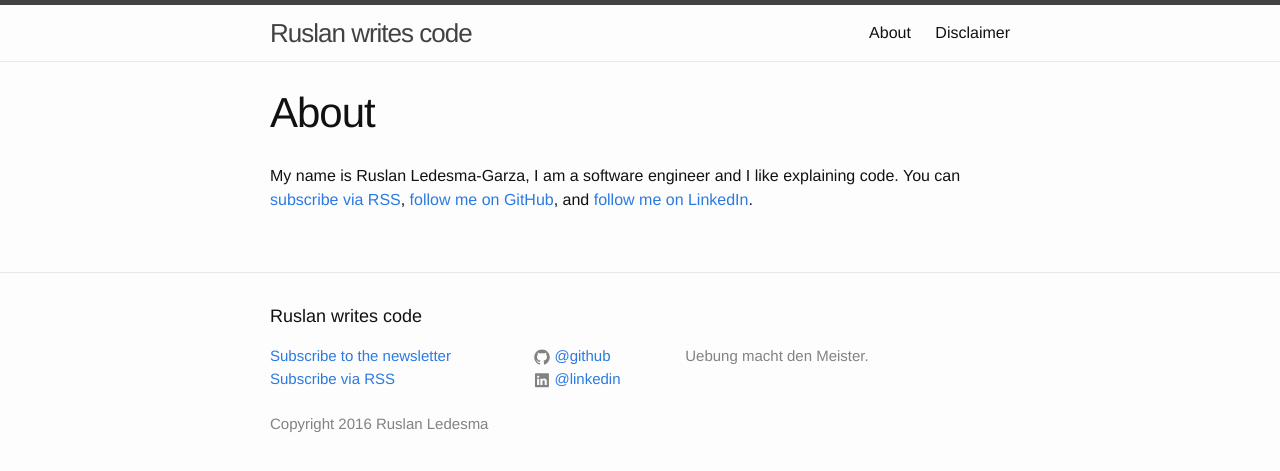
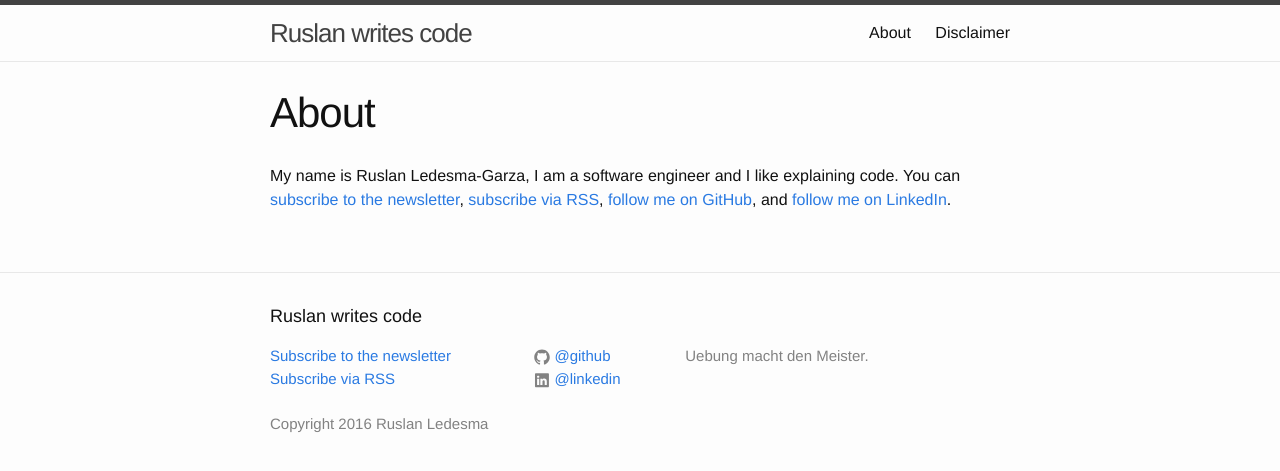
Before and after one commit to mrrusof/mrrusof.github.io, a Jekyll site: the page built from about.md, in a window 1280 px wide. Shown: the top 471 px of the page. Built offline with Jekyll 4.4.1, drawn with Linux system fonts in a browser that asks for light colours.

Commit message:
Invite people to subscribe in about.

```diff
--- a/about.md
+++ b/about.md
@@ -5,8 +5,9 @@
 ---
 
 My name is Ruslan Ledesma-Garza, I am a software engineer and I like
-explaining code.  You can <a href="{{ "/feed.xml" | prepend:
-site.baseurl }}">subscribe via RSS</a>, <a href="https://github.com/{{
+explaining code.  You can <a onclick="subscribe()">subscribe to the
+newsletter</a>, <a href="{{ "/feed.xml" | prepend: site.baseurl
+}}">subscribe via RSS</a>, <a href="https://github.com/{{
 site.github_username }}">follow me on GitHub</a>, and <a
 href="https://www.linkedin.com/in/{{ site.linkedin_username }}">follow
 me on LinkedIn</a>.
```
